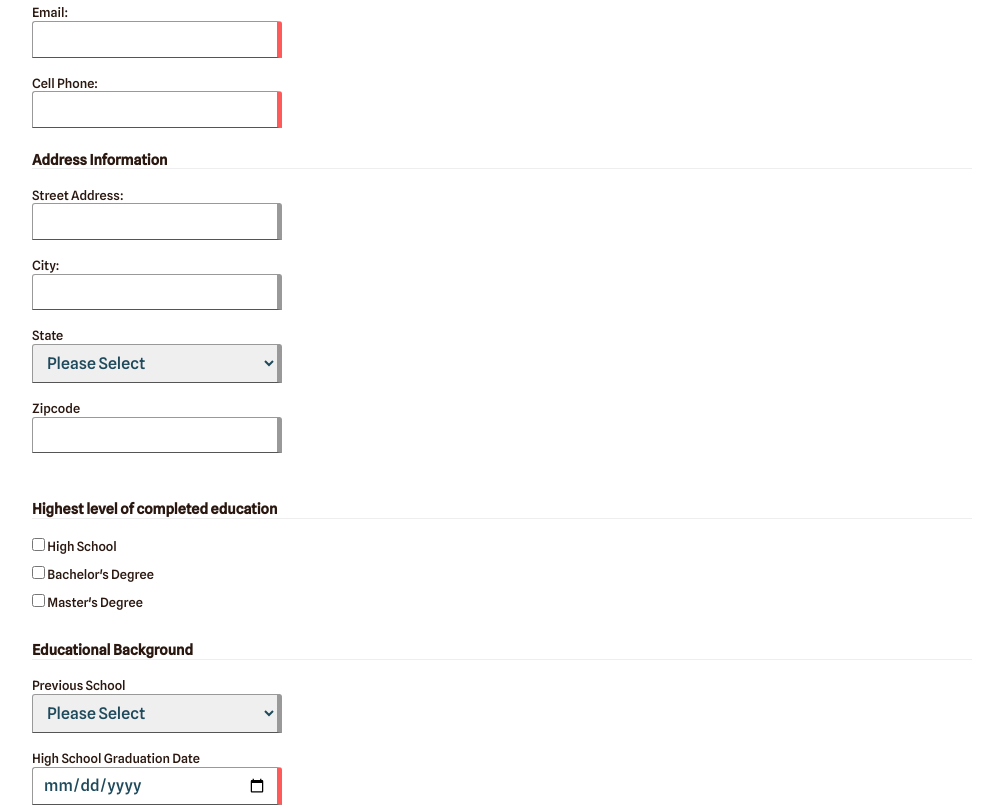
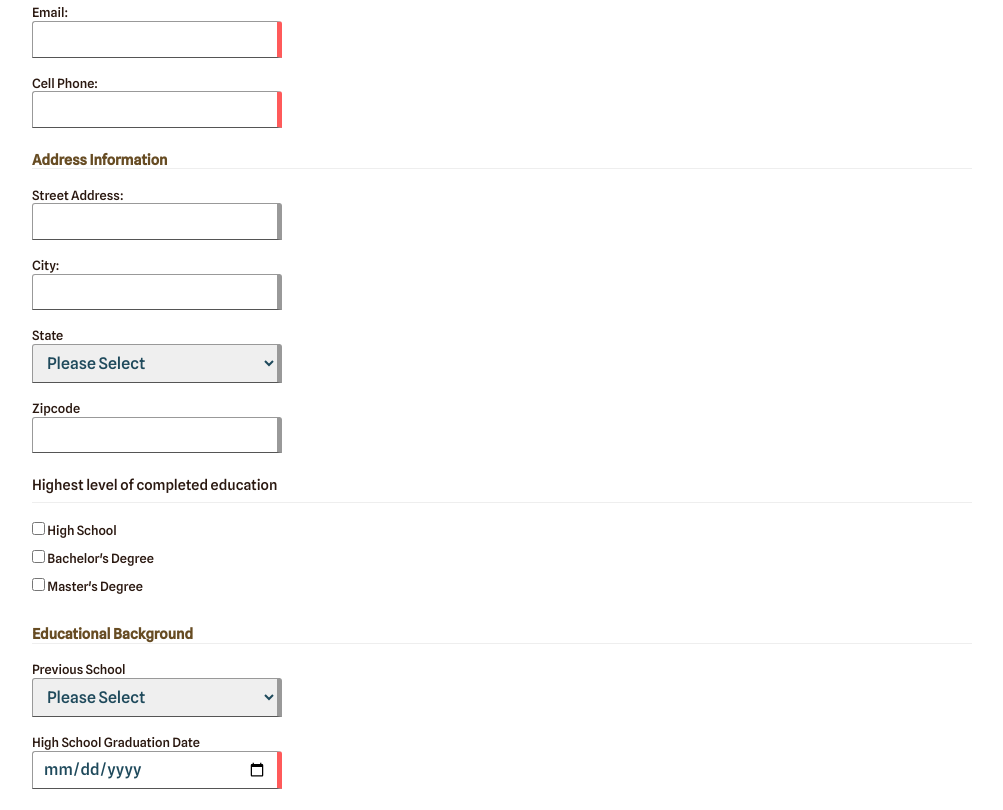
Before and after one commit to Palmtrees20000/University-Admissions, a plain HTML site: page index.html in a window 1280 px wide. Shown: the part 524-1334 px from the top of the page, without its empty margins (138-1141 px from the left). Drawn offline with nearby package versions, Linux system fonts and the light colour scheme; no server answers.

Commit message:
dfdfsgsdgsd

```diff
--- a/index.html
+++ b/index.html
@@ -112,7 +112,7 @@
             <label>Zipcode<input type="text" name="zipcode" title="Zipcode Here"></label>
 
             <fieldset>
-                <h2>Highest level of completed education</h2>
+                <legend>Highest level of completed education</legend>
                 <label><input type="checkbox" name="highschool"> High School</label>
                 <label><input type="checkbox" name="bachelors"> Bachelor's Degree</label>
                 <label><input type="checkbox" name="masters"> Master's Degree</label>
--- a/scss/_small.scss
+++ b/scss/_small.scss
@@ -182,7 +182,7 @@ form.my-form {
 }
 h2{
     font-size: .9rem;
-    color: $highContrastText; /* High contrast color for headings */
+    color: $ecru; /* Using ecru color as requested */
     margin: 1.5rem 0 1rem 0;
     border-bottom: 1px solid #eee;
 }
```
Also changed, not shown: css/styles.css, css/styles.min.css, 2 other files.
